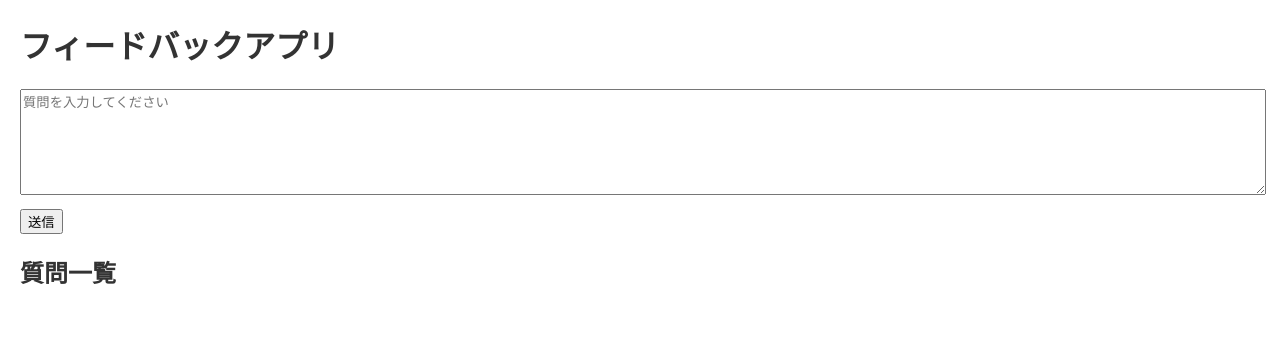
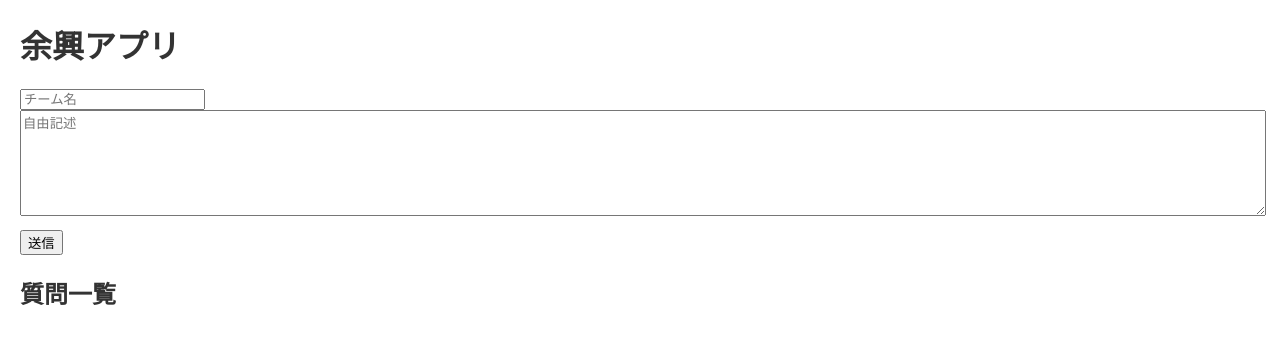
Before and after one commit to keilich/1-100_app, a plain HTML site: page index.html in a window 1280 px wide. Drawn offline with Linux system fonts and the light colour scheme.

```diff
--- a/index.html
+++ b/index.html
@@ -2,17 +2,19 @@
 <html lang="ja">
 <head>
     <meta charset="UTF-8">
-    <title>フィードバックアプリ</title>
+    <title>余興アプリ</title>
     <link rel="stylesheet" href="style.css">
 </head>
 <body>
-    <h1>フィードバックアプリ</h1>
+    <h1>余興アプリ</h1>
     <div id="feedback-form">
-        <textarea id="feedback" placeholder="質問を入力してください"></textarea>
+        <input type="text" id="team-name" placeholder="チーム名">
+        <textarea id="feedback" placeholder="自由記述"></textarea>
         <button onclick="submitFeedback()">送信</button>
     </div>
     <h2>質問一覧</h2>
     <div id="questions-list"></div>
+    <div id="thank-you-message" style="display: none;">回答ありがとうございます</div>
     <script src="script.js"></script>
 </body>
 </html>
```
